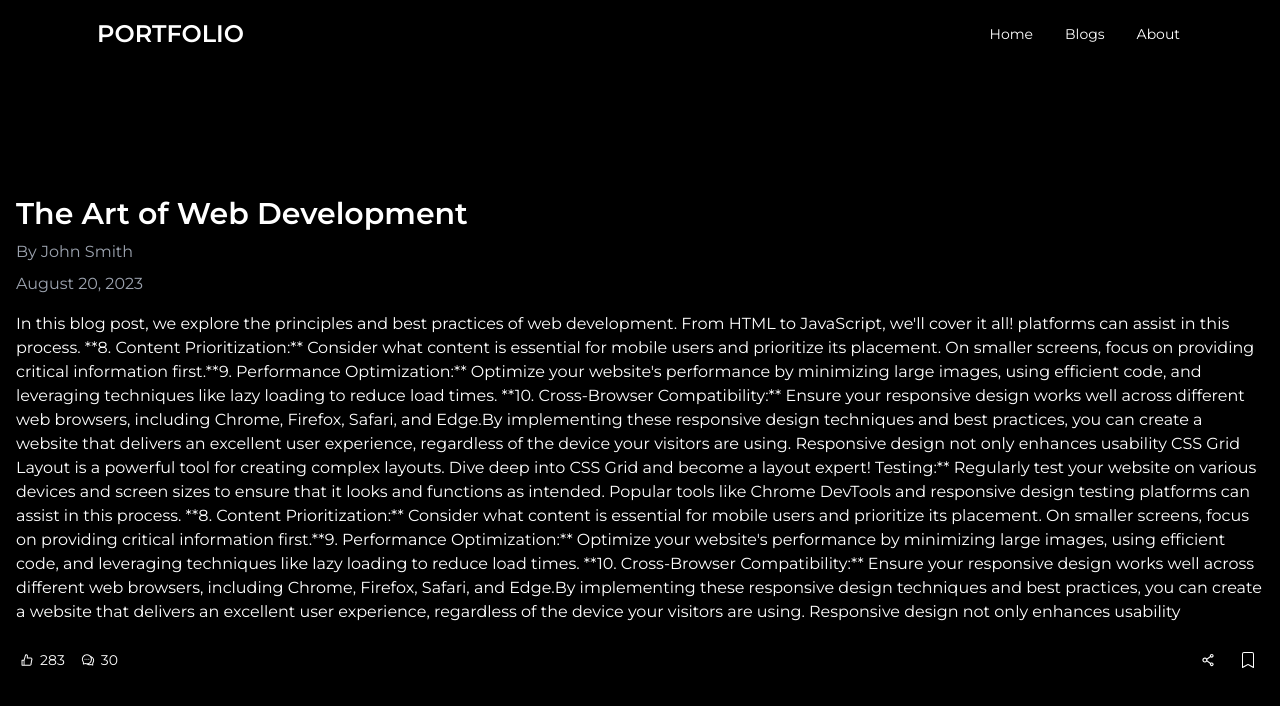
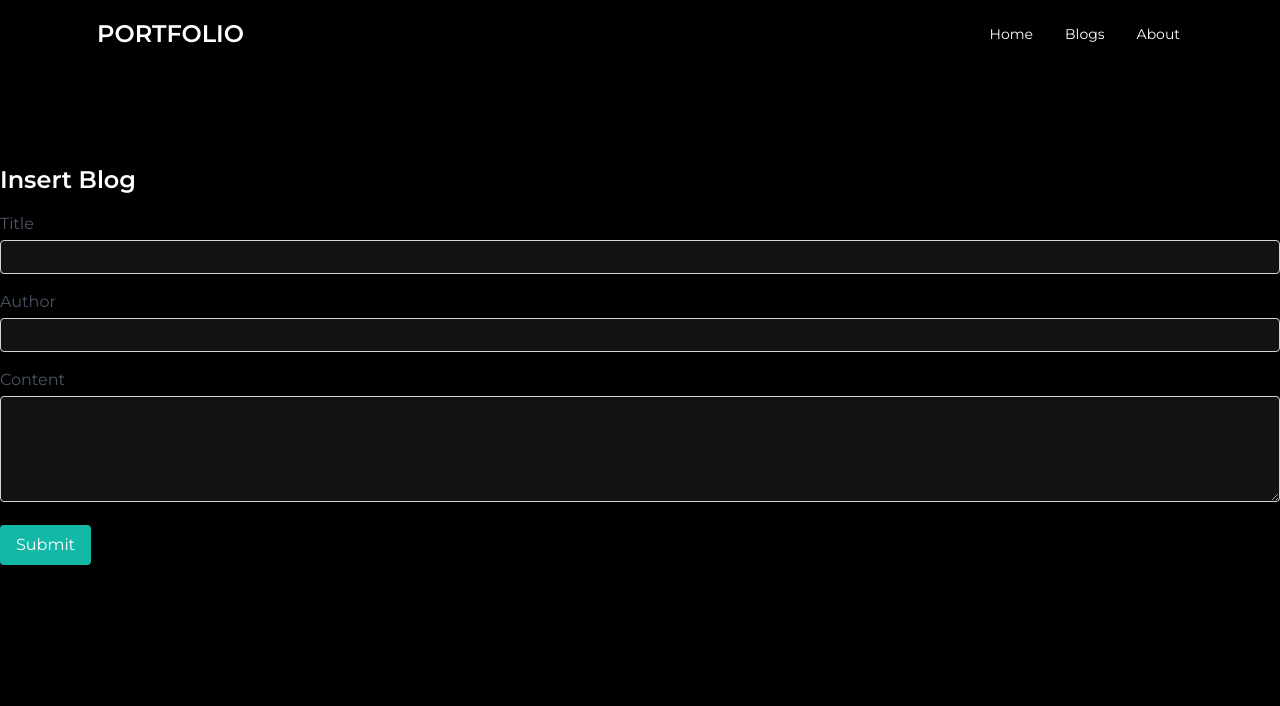
Before and after one commit to Rubayet-billah/rubayet-billah-portfolio, a React (Vite) app: page / in a window 1280 px wide. Shown: the top 706 px of the page. Built offline with nearby package versions, Linux system fonts and the light colour scheme.

Commit message:
insert blog form created

```diff
--- a/src/components/Blog/Blog.jsx
+++ b/src/components/Blog/Blog.jsx
@@ -1,3 +1,4 @@
+/* eslint-disable react/prop-types */
 import {
   AiOutlineLike,
   AiOutlineComment,
--- a/src/components/Blog/InsertBlog.jsx
+++ b/src/components/Blog/InsertBlog.jsx
@@ -1,5 +1,89 @@
+import { useState } from "react";
+
 const InsertBlog = () => {
-  return <div></div>;
+  const [formData, setFormData] = useState({
+    title: "",
+    author: "",
+    content: "",
+    date: new Date().toLocaleDateString(),
+  });
+
+  const handleChange = (e) => {
+    const { name, value } = e.target;
+    setFormData({
+      ...formData,
+      [name]: value,
+    });
+  };
+
+  const handleSubmit = (e) => {
+    e.preventDefault();
+    console.log(formData);
+    // onSubmit(formData); // Pass the form data to the parent component for handling
+    // You can also clear the form fields here if needed
+    setFormData({
+      title: "",
+      author: "",
+      content: "",
+      date: new Date().toLocaleDateString(),
+    });
+  };
+
+  return (
+    <div>
+      <h2 className="text-2xl font-semibold mb-4">Insert Blog</h2>
+      <form onSubmit={handleSubmit}>
+        <div className="mb-4">
+          <label htmlFor="title" className="block text-gray-600 mb-1">
+            Title
+          </label>
+          <input
+            type="text"
+            id="title"
+            name="title"
+            value={formData.title}
+            onChange={handleChange}
+            required
+            className="border border-gray-300 rounded px-2 py-1 focus:outline-none focus:border-teal-500 w-full"
+          />
+        </div>
+        <div className="mb-4">
+          <label htmlFor="author" className="block text-gray-600 mb-1">
+            Author
+          </label>
+          <input
+            type="text"
+            id="author"
+            name="author"
+            value={formData.author}
+            onChange={handleChange}
+            required
+            className="border border-gray-300 rounded px-2 py-1 focus:outline-none focus:border-teal-500 w-full"
+          />
+        </div>
+        <div className="mb-4">
+          <label htmlFor="content" className="block text-gray-600 mb-1">
+            Content
+          </label>
+          <textarea
+            id="content"
+            name="content"
+            rows="4"
+            value={formData.content}
+            onChange={handleChange}
+            required
+            className="border border-gray-300 rounded px-2 py-1 focus:outline-none focus:border-teal-500 w-full"
+          ></textarea>
+        </div>
+        <button
+          type="submit"
+          className="bg-teal-500 text-white px-4 py-2 rounded hover:bg-teal-600 transition duration-300"
+        >
+          Submit
+        </button>
+      </form>
+    </div>
+  );
 };
 
 export default InsertBlog;
--- a/src/layout/MainLayout.jsx
+++ b/src/layout/MainLayout.jsx
@@ -1,4 +1,6 @@
+/* eslint-disable no-unused-vars */
 import BlogDetails from "../components/Blog/BlogDetails";
+import InsertBlog from "../components/Blog/InsertBlog";
 import ProjectDetails from "../components/Project/ProjectDetails";
 import Blogs from "../pages/Blogs";
 import Contact from "../pages/Contact";
@@ -15,7 +17,8 @@ const MainLayout = () => {
       {/* <ProjectDetails /> */}
       {/* <Contact /> */}
       {/* <Blogs /> */}
-      <BlogDetails />
+      {/* <BlogDetails /> */}
+      <InsertBlog />
     </div>
   );
 };
```
